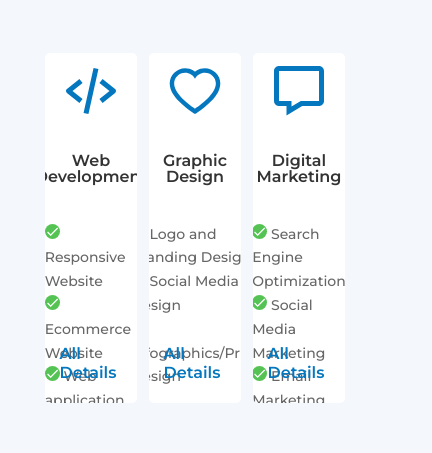
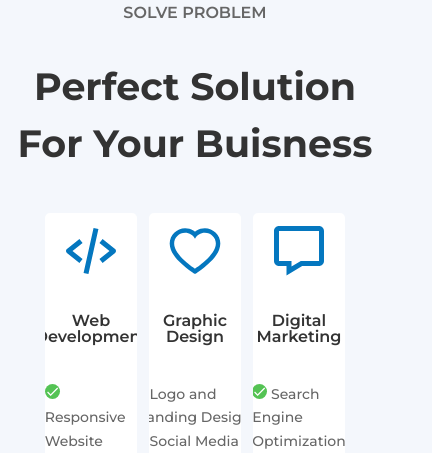
Before and after one commit to Samishan11/golden-duck-task2, a Next.js app: page / in a window 390 px wide. Shown: the part 1081-1534 px from the top of the page, 432 px wide, since content can reach past the window. Built offline with nearby package versions, Linux system fonts and the light colour scheme; no server answers.

Commit message:
responnsive

```diff
--- a/pages/dashboard.js
+++ b/pages/dashboard.js
@@ -157,7 +157,7 @@ function dashboard() {
           </li>
           <li className={Style.liFirst}>
             <BiLogOut style={{marginTop:"50px"}} className={show ? Style.iconsShow : Style.icons} onClick={logout}></BiLogOut>
-            <button style={{background:"transparent", borderRadius:"10px", padding:"5px 15px" , border:"2px solid #fff", color:"#fff"}} className={show ? Style.icons : Style.iconsShow} onClick={logout}>Login</button>
+            <button style={{background:"transparent", borderRadius:"10px", padding:"5px 15px" , border:"2px solid #fff", color:"#fff"}} className={show ? Style.icons : Style.iconsShow} onClick={logout}>Logout</button>
           </li>
         </ul>
       </div>
--- a/pages/services/web-development.js
+++ b/pages/services/web-development.js
@@ -45,8 +45,8 @@ export default function first() {
               src="/assets/images/web-development.png"
               alt=""
               title="677-6775409_lead-generation-png"
-              srcset="https://it.goldenduck.com.np/wp-content/uploads/2022/04/web-development-3454628-2918517.png"
-              sizes="(min-width: 0px) and (max-width: 480px) 480px, (min-width: 481px) and (max-width: 980px) 980px, (min-width: 981px) 1020px, 100vw"
+              // srcset="https://it.goldenduck.com.np/wp-content/uploads/2022/04/web-development-3454628-2918517.png"
+              // sizes="(min-width: 0px) and (max-width: 480px) 480px, (min-width: 481px) and (max-width: 980px) 980px, (min-width: 981px) 1020px, 100vw"
               width={800}
             />
           </div>
--- a/public/static/capabilities.module.css
+++ b/public/static/capabilities.module.css
@@ -201,3 +201,15 @@
 .analytics ul{
     padding: 0;
 }
+
+@media screen and (max-width:600px) {
+    .container{
+        flex-direction: column;
+        margin-bottom: 40rem;
+    }
+}
+@media screen and (max-width:470px) {
+    .container{
+        margin-bottom: 50rem;
+    }
+}
--- a/public/static/client.module.css
+++ b/public/static/client.module.css
@@ -32,3 +32,13 @@
     height: 100%;
     width: 20%;
 }
+@media screen and (max-width:860px) {
+    .container{
+        margin-top: 10rem;
+    }
+}
+@media screen and (max-width:540px) {
+    .container{
+        margin-top: 15rem;
+    }
+}
--- a/public/static/footer.module.css
+++ b/public/static/footer.module.css
@@ -135,3 +135,9 @@
     font-weight: 600;
     color: #333;
 }
+
+@media screen and (max-width:450px) {
+    .subContainer{
+        grid-template-columns: repeat(1 ,1fr);
+    }
+}
--- a/public/static/project.module.css
+++ b/public/static/project.module.css
@@ -89,3 +89,8 @@
     height: 300px;
     width: 300px;
 }
+@media screen and (max-width:800px) {
+    .container{
+        padding-bottom: 10rem;
+    }
+}
--- a/public/static/solutionSection.module.css
+++ b/public/static/solutionSection.module.css
@@ -34,6 +34,7 @@
     margin: auto;
     display: flex;
     justify-content: space-around;
+    flex-wrap: wrap
 
 }
 
@@ -65,7 +66,6 @@ color: #0477bf;
     text-align: center;
     padding: 8%;
 }
-
 
 .solutionList h4{
     text-align: center;
@@ -121,3 +121,36 @@ color: #0477bf;
     background-color: #2ab52acc;
 
 }
+
+@media screen and (max-width:950px) {
+    .container{
+        margin-top: 30rem;
+    }
+}
+
+@media screen and (max-width:710px) {
+    .container{
+        margin-top: 25rem;
+    }
+    .solution{
+       height: 65vh;
+    }
+}
+@media screen and (max-width:470px) {
+    .container{
+        margin-bottom: 5rem;
+    }
+    .solution{
+       height: 75vh;
+    }
+}
+@media screen and (max-width:600px) {
+    .container{
+        margin-top: 15rem;
+    }
+}
+@media screen and (max-width:450px) {
+    .container{
+        margin-top: 10rem;
+    }
+}
```
